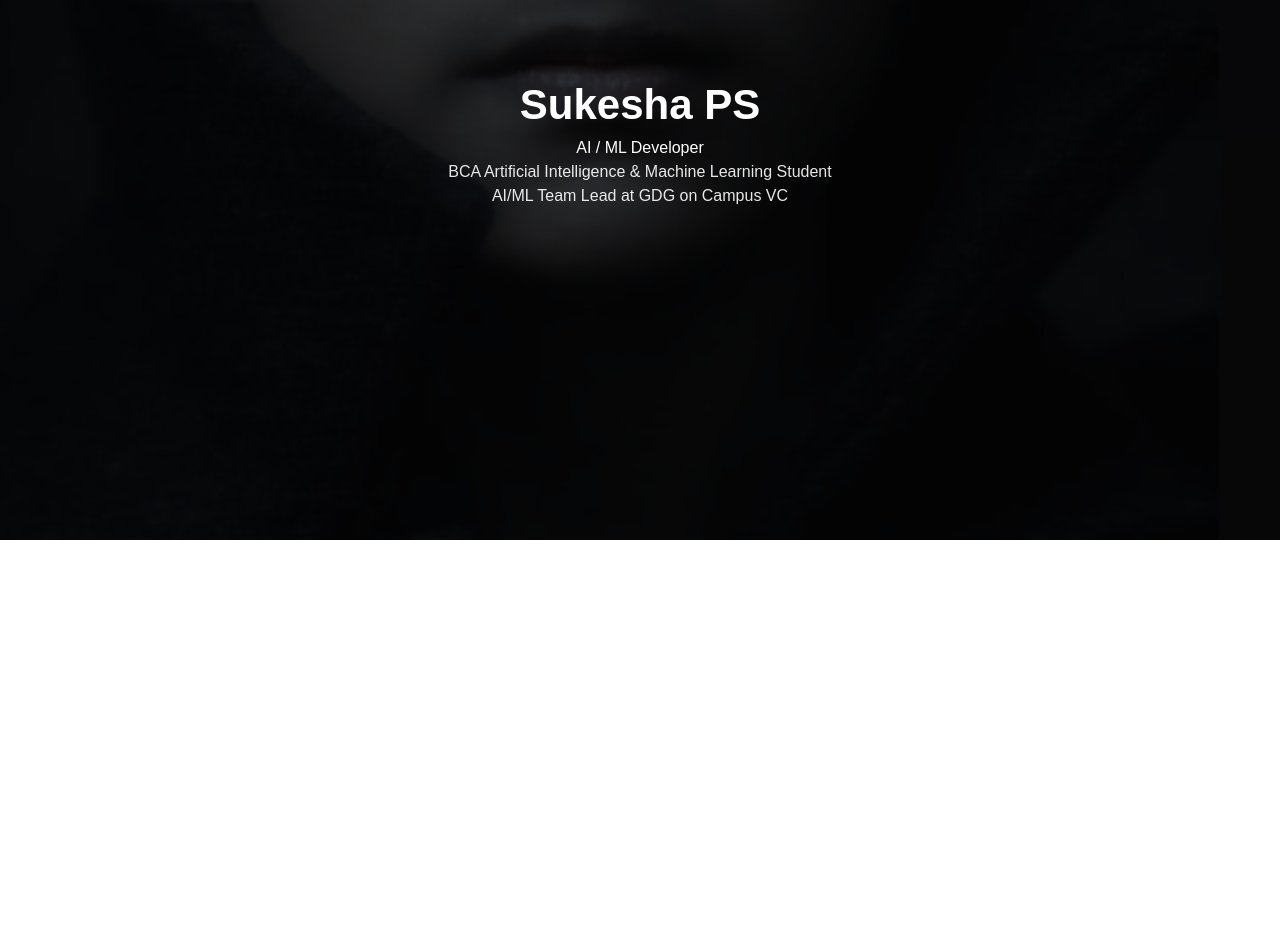
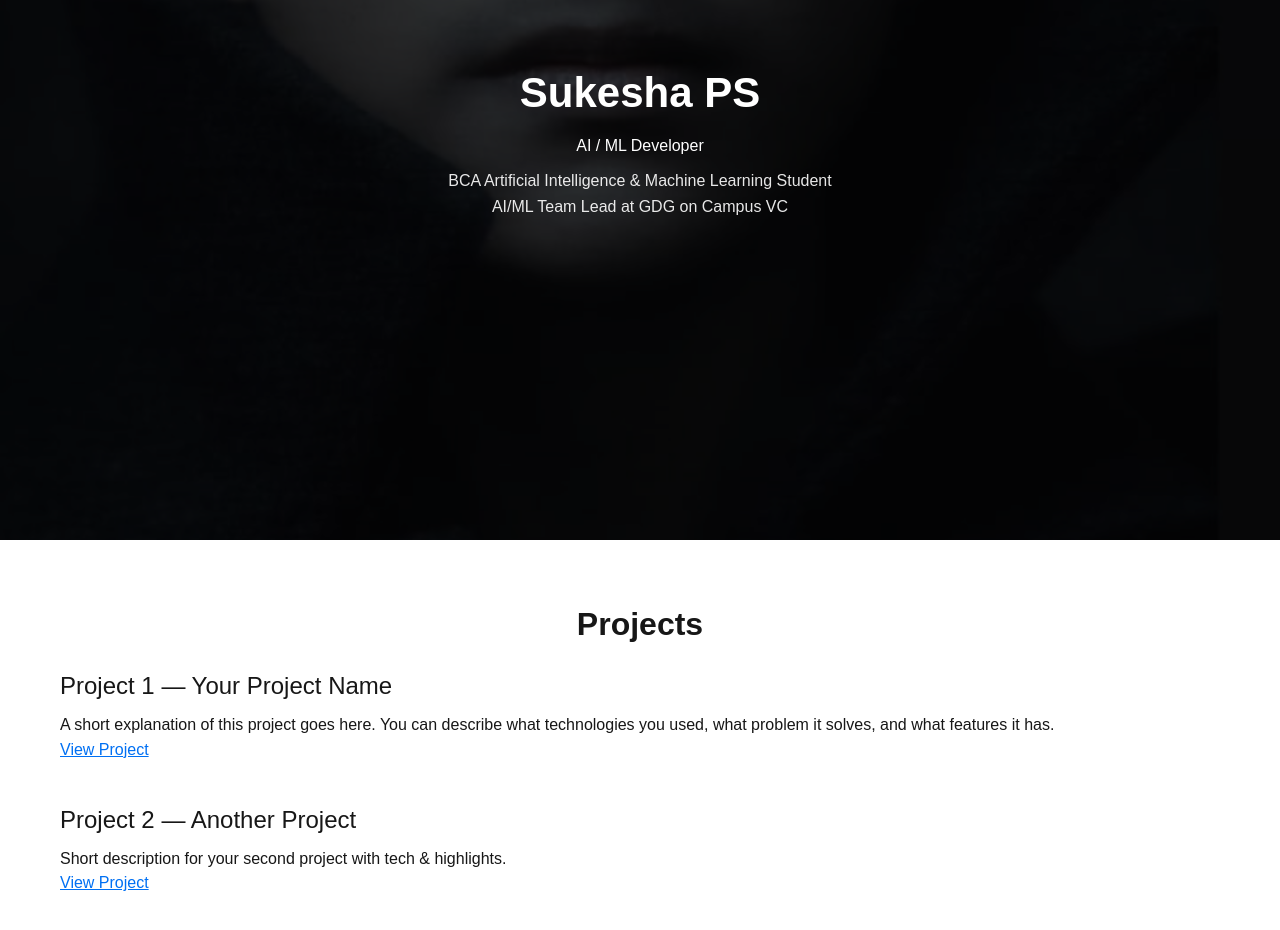
Before and after one commit to SukeshaPS701/portfolio, a Next.js app: page / in a window 1280 px wide. Shown: the part 260-1190 px from the top of the page. Before the commit the page ends 800 px from the top, so only its background shows below. Built offline with nearby package versions, Linux system fonts and the light colour scheme.

Commit message:
Update page.tsx

```diff
--- a/app/page.tsx
+++ b/app/page.tsx
@@ -1,6 +1,8 @@
 export default function Home() {
   return (
-    <main
+    <>
+      {/* HERO / BACKGROUND SECTION */}
+      <section
         style={{
           height: "100vh",
           backgroundImage: "url('/profile.jpg')",
@@ -11,8 +13,11 @@ export default function Home() {
           display: "flex",
           alignItems: "center",
           justifyContent: "center",
+          color: "white",
+          textAlign: "center",
         }}
       >
+        {/* Overlay */}
         <div
           style={{
             position: "absolute",
@@ -21,24 +26,62 @@ export default function Home() {
           }}
         />
 
-      <div
-        style={{
-          position: "relative",
-          textAlign: "center",
-          color: "white",
-          padding: "30px",
-          borderRadius: "10px",
-        }}
-      >
+        {/* Hero Text */}
+        <div style={{ position: "relative", padding: "30px", zIndex: 10 }}>
           <h1 style={{ fontSize: "42px", fontWeight: "bold" }}>
             Sukesha PS
           </h1>
-        <h2>AI / ML Developer</h2>
-        <p style={{ opacity: 0.9 }}>
+          <h2 style={{ margin: "10px 0" }}>AI / ML Developer</h2>
+          <p style={{ opacity: 0.9, lineHeight: 1.6 }}>
             BCA Artificial Intelligence & Machine Learning Student <br />
             AI/ML Team Lead at GDG on Campus VC
           </p>
         </div>
-    </main>
+      </section>
+
+      {/* PROJECTS SECTION */}
+      <section style={{ padding: "60px 20px", maxWidth: "1200px", margin: "auto" }}>
+        <h2 style={{ fontSize: "32px", fontWeight: "600", marginBottom: "20px", textAlign: "center" }}>
+          Projects
+        </h2>
+
+        {/* Example Project Item */}
+        <div style={{ marginBottom: "40px" }}>
+          <h3 style={{ fontSize: "24px", fontWeight: "500", marginBottom: "8px" }}>
+            Project 1 — Your Project Name
+          </h3>
+          <p style={{ lineHeight: 1.6 }}>
+            A short explanation of this project goes here. You can describe what technologies you used, what problem it solves, and what features it has.
+          </p>
+          <a
+            href="#"
+            style={{ color: "#0070f3", textDecoration: "underline" }}
+            target="_blank"
+          >
+            View Project
+          </a>
+        </div>
+
+        {/* Add More Projects Here */}
+        {/* Copy this block and change details */}
+        <div style={{ marginBottom: "40px" }}>
+          <h3 style={{ fontSize: "24px", fontWeight: "500", marginBottom: "8px" }}>
+            Project 2 — Another Project
+          </h3>
+          <p style={{ lineHeight: 1.6 }}>
+            Short description for your second project with tech & highlights.
+          </p>
+          <a
+            href="#"
+            style={{ color: "#0070f3", textDecoration: "underline" }}
+            target="_blank"
+          >
+            View Project
+          </a>
+        </div>
+
+        {/* Add more project blocks here as needed */}
+      </section>
+    </>
   );
 }
```
Lines whose indentation alone changed are shown as unchanged.
